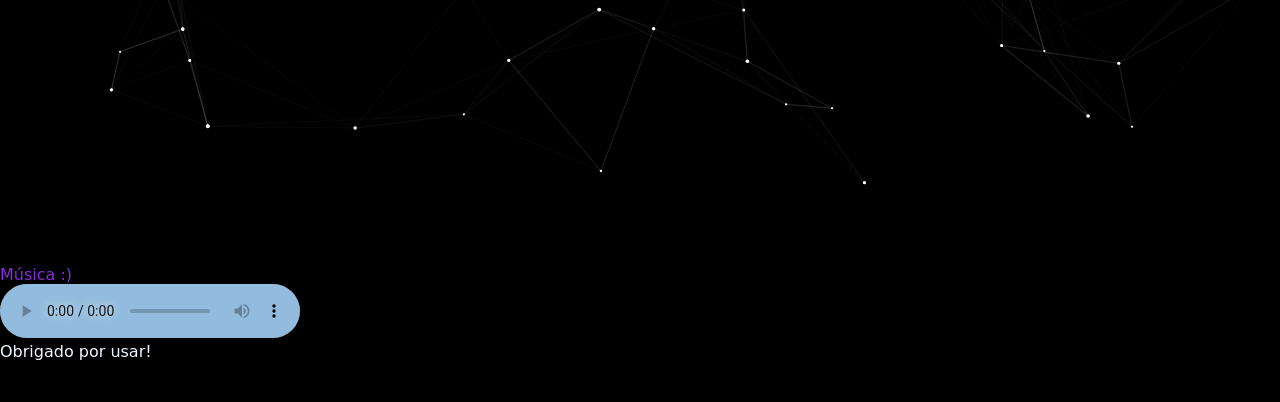
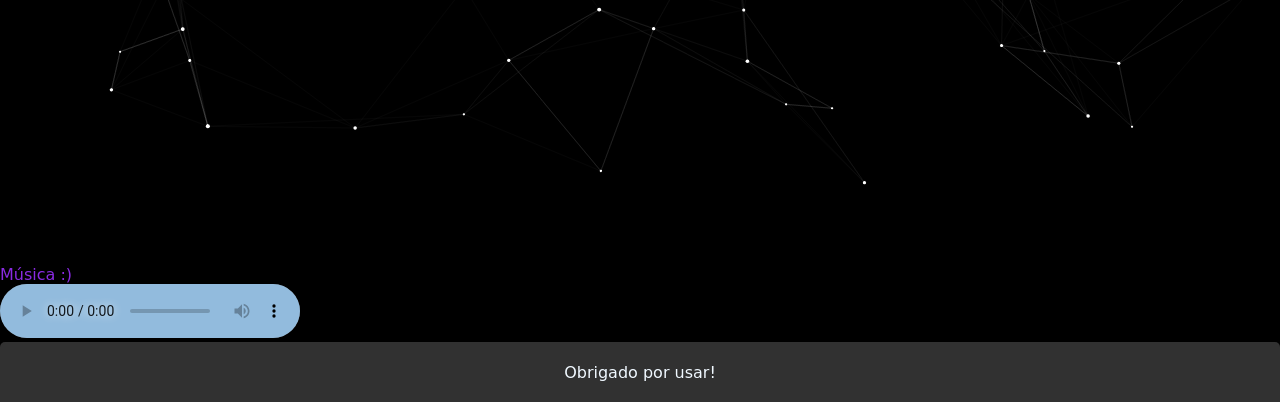
Before and after one commit to Bugzin-xD/Loaden-website, a plain HTML site: page index.html in a window 1280 px wide. Shown: the part 614-1016 px from the top of the page. Before the commit the page ends 975 px from the top, so only its background shows below. Drawn offline with Linux system fonts and the light colour scheme.

Commit message:
Update index.html

```diff
--- a/index.html
+++ b/index.html
@@ -39,7 +39,7 @@
     <br>
     <audio controls loop src="Sound.mp3" type="audio/mp3">Teu navegador deu ruim no aúdio :/</audio>
 
-    <footer>
+    <footer class="baixo">
         <span class="rodape">
             <span class="thx">Obrigado por usar!</span>
         </span>
```
